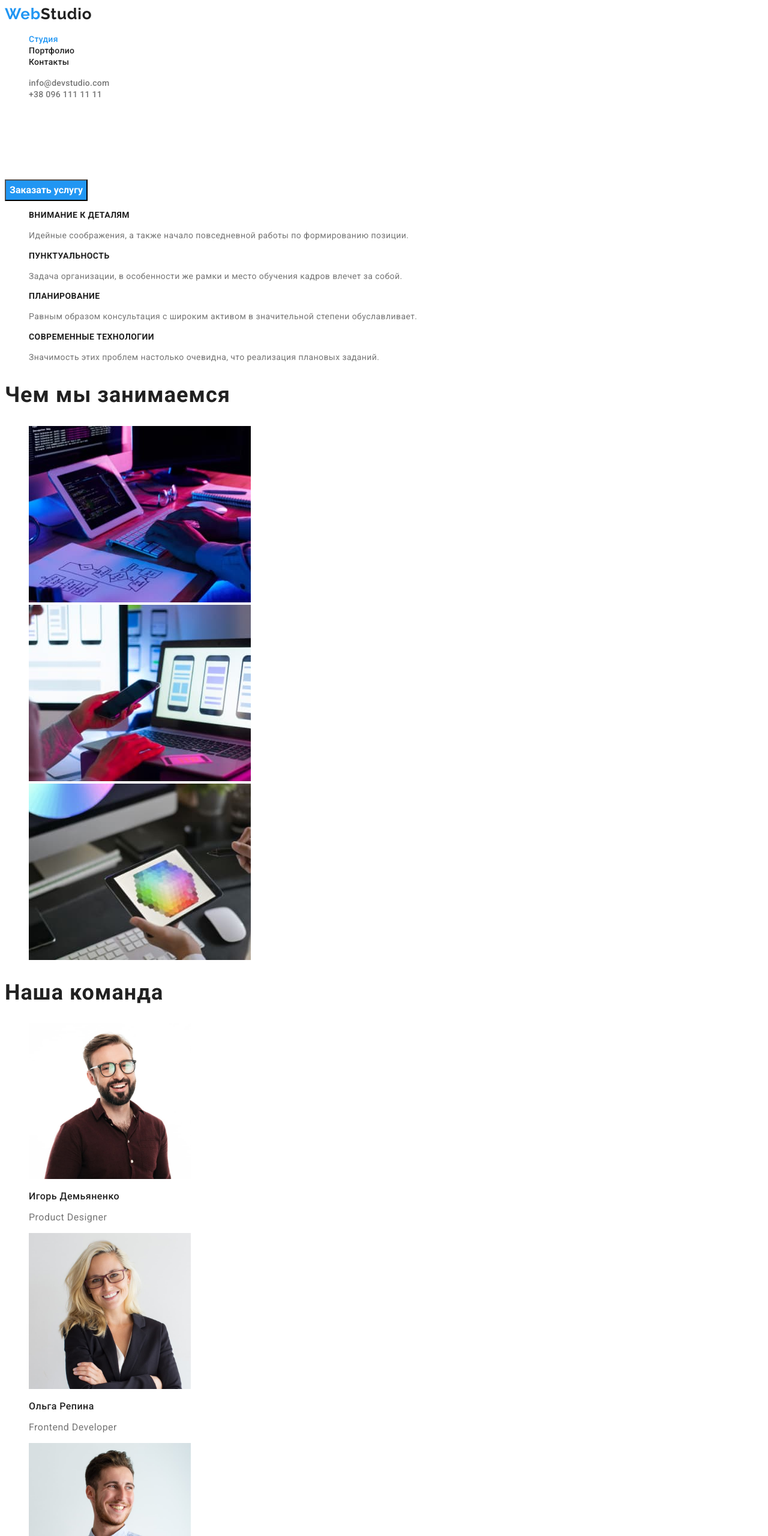
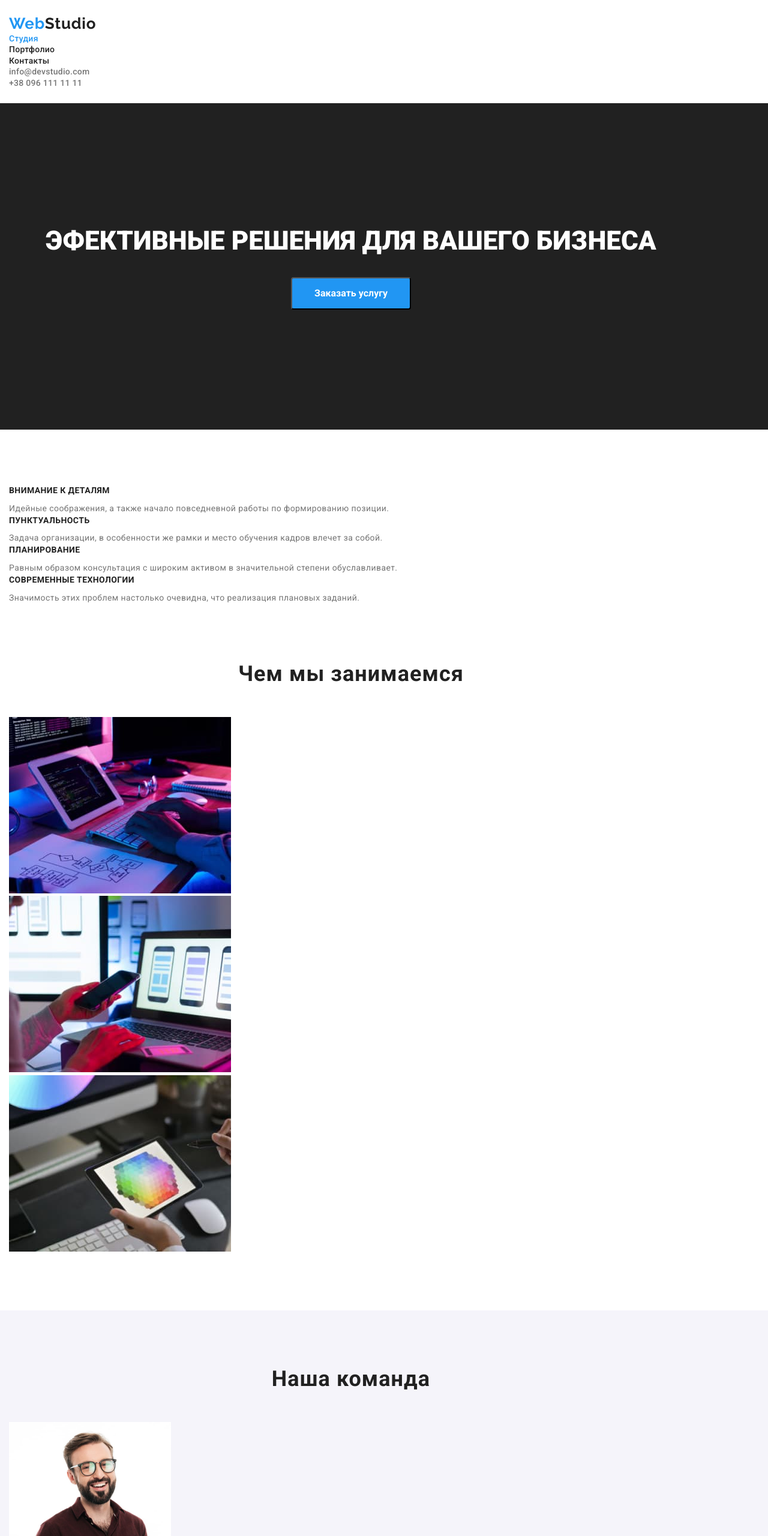
Before and after one commit to nazar2122/nazar2122-goit-markup-hw-03, a plain HTML site: page index.html in a window 1280 px wide. Shown: the top 2560 px of the page at 60% size. Drawn offline with nearby package versions, Linux system fonts and the light colour scheme.

Commit message:
додав розміри
падінг марджин зняв стилі

```diff
--- a/css/styles.css
+++ b/css/styles.css
@@ -4,20 +4,43 @@
   --primary-button-text-color: #ffffff;
   --primary-background-color: #f5f4fa;
   --primary-text-p-color: #757575;
+  --primary-futer-color: #2f303a;
 }
 
 body {
   font-family: Roboto, "Segoe UI";
   color: #212121;
 }
-li {
+ul {
+  margin: 0px;
+  padding: 0px;
   list-style: none;
 }
+h1,
+h2,
+h3,
+h4 {
+  margin: 0px;
+}
+p {
+  margin: 0px;
+}
+
 /* зкритий текс */
 .shadow {
   font-size: 0;
 }
 /* шапка профиля */
+.page-header {
+  padding-top: 24px;
+  padding-bottom: 25px;
+  background-color: var(--primary-button-text-color);
+}
+.container {
+  width: 1170px;
+  padding-left: 15px;
+  padding-right: 15px;
+}
 .logo-accent {
   color: var(--primary-touch-color);
 }
@@ -61,8 +84,16 @@ li {
   color: var(--primary-text-p-color);
 }
 /* заголовок */
+.hero {
+  padding-top: 200px;
+  padding-bottom: 200px;
+  background-color: var(--primary-text-color);
+  text-align: center;
+}
 
 .title {
+  margin-bottom: 30px;
+  text-align: center;
   font-style: normal;
   font-weight: 900;
   font-size: 44px;
@@ -71,6 +102,11 @@ li {
 }
 /* кнопка 1 */
 .button-one {
+  display: inline-block;
+  padding: 10px 32px;
+  border-radius: 4px;
+  min-width: 200px;
+  text-align: center;
   font-family: inherit;
   background-color: var(--primary-touch-color);
   color: var(--primary-button-text-color);
@@ -86,8 +122,12 @@ li {
     color: #FFFFFF; */
 
 /* особливості */
-
+.hang {
+  padding-top: 94px;
+  padding-bottom: 94px;
+}
 .caption {
+  margin-bottom: 10px;
   font-style: normal;
   font-weight: 700;
   font-size: 14px;
@@ -103,7 +143,14 @@ li {
   color: var(--primary-text-p-color);
 }
 /* чим займається компанія */
+.company {
+  padding-bottom: 94px;
+}
+.subject-company.centered {
+  text-align: center;
+}
 .subject-company {
+  margin-bottom: 50px;
   color: var(--primary-text-color);
   font-weight: 700;
   font-size: 36px;
@@ -111,14 +158,27 @@ li {
   letter-spacing: 0.03em;
 }
 /* команда */
+.item {
+  background-color: #f5f4fa;
+  padding-top: 94px;
+  padding-bottom: 94px;
+}
+.subject.centered {
+  text-align: center;
+}
 .subject {
+  margin-bottom: 50px;
   color: var(--primary-text-color);
   font-weight: 700;
   font-size: 36px;
   line-height: 1.16;
   letter-spacing: 0.03em;
 }
+.list-avatar {
+  margin-bottom: 30px;
+}
 .heading {
+  margin-bottom: 10px;
   color: var(--primary-text-color);
   font-style: normal;
   font-weight: 500;
@@ -133,11 +193,17 @@ li {
   color: var(--primary-text-p-color);
 }
 /* підвал-сторінки */
+.footer {
+  background-color: var(--primary-futer-color);
+  padding-top: 60px;
+  padding-bottom: 60px;
+}
 
 .logo-two {
   color: var(--primary-button-text-color);
 }
 .logo-footer {
+  margin-bottom: 20px;
   font-family: "Raleway";
   font-weight: 700;
   font-size: 26px;
@@ -148,6 +214,7 @@ li {
 }
 
 .map-googl {
+  margin-bottom: 9px;
   color: var(--primary-button-text-color);
   font-style: normal;
   font-size: 14px;
@@ -160,6 +227,7 @@ li {
   color: var(--primary-touch-color);
 }
 .contakt {
+  margin-bottom: 9px;
   font-style: normal;
   font-weight: 400;
   font-size: 14px;
@@ -175,7 +243,15 @@ li {
 /* 2-сторінка */
 
 /* кнопки */
+.btn {
+  text-align: center;
+}
 .buttons {
+  border-radius: 4px;
+  padding: 6px 22px;
+  display: inline-block;
+  min-width: 73px;
+  text-align: center;
   font-family: inherit;
   background-color: var(--primary-background-color);
   cursor: pointer;
@@ -191,7 +267,11 @@ li {
 }
 
 /* картинки */
+.project-img {
+  margin-bottom: 20px;
+}
 .project {
+  margin-bottom: 4px;
   color: var(--primary-text-color);
   font-style: normal;
   font-weight: 700;
--- a/index.html
+++ b/index.html
@@ -9,11 +9,16 @@
       rel="stylesheet"
       href="https://fonts.googleapis.com/css2?family=Raleway:wght@700&family=Roboto:wght@400;500;700;900&display=swap"
     />
+    <link
+      rel="stylesheet"
+      href="https://cdnjs.cloudflare.com/ajax/libs/modern-normalize/1.1.0/modern-normalize.min.css"
+    />
     <link rel="stylesheet" href="./css/styles.css" />
   </head>
   <body>
     <!--логотип сайту-->
     <header class="page-header">
+      <div class="container">
         <nav class="site-nav">
           <a href="index.html" class="logo"
             ><span class="logo-accent">Web</span>Studio</a
@@ -34,20 +39,26 @@
             </a>
           </li>
           <li>
-          <a class="mail-header" href="tel:+380961111111"> +38 096 111 11 11</a>
+            <a class="mail-header" href="tel:+380961111111">
+              +38 096 111 11 11</a
+            >
           </li>
         </ul>
+      </div>
     </header>
     <main>
       <!--заголовок-->
-      <div>
+
       <section class="hero">
+        <div class="container">
           <h1 class="title">ЭФЕКТИВНЫЕ РЕШЕНИЯ ДЛЯ ВАШЕГО БИЗНЕСА</h1>
           <button class="button-one" name="button">Заказать услугу</button>
+        </div>
       </section>
-      </div>
+
       <!--особливості-->
       <section class="hang">
+        <div class="container">
           <h2 class="shadow">особенности</h2>
           <ul>
             <li>
@@ -60,8 +71,8 @@
             <li>
               <h3 class="caption">ПУНКТУАЛЬНОСТЬ</h3>
               <p class="text">
-              Задача организации, в особенности же рамки и место обучения кадров
-              влечет за собой.
+                Задача организации, в особенности же рамки и место обучения
+                кадров влечет за собой.
               </p>
             </li>
             <li>
@@ -79,10 +90,12 @@
               </p>
             </li>
           </ul>
+        </div>
       </section>
       <!--чим займається компанія-->
       <section class="company">
-        <h2 class="subject-company">Чем мы занимаемся</h2>
+        <div class="container">
+          <h2 class="subject-company centered">Чем мы занимаемся</h2>
           <ul>
             <li>
               <img
@@ -112,10 +125,12 @@
               />
             </li>
           </ul>
+        </div>
       </section>
       <!--команда-->
       <section class="item">
-        <h2 class="subject">Наша команда</h2>
+        <div class="container">
+          <h2 class="subject centered">Наша команда</h2>
           <ul class="items">
             <li class="list-items">
               <img
@@ -162,9 +177,11 @@
               <p class="subtitle" lang="en">UI Designer</p>
             </li>
           </ul>
+        </div>
       </section>
     </main>
     <footer class="footer">
+      <div class="container">
         <a href="/index.html" class="logo-footer"
           >Web<span class="logo-two">Studio</span></a
         >
@@ -189,6 +206,7 @@
             </li>
           </ul>
         </address>
+      </div>
     </footer>
   </body>
 </html>
```
Also changed, not shown: portfolio.html (+18 -2 lines). Lines whose indentation alone changed are shown as unchanged.
